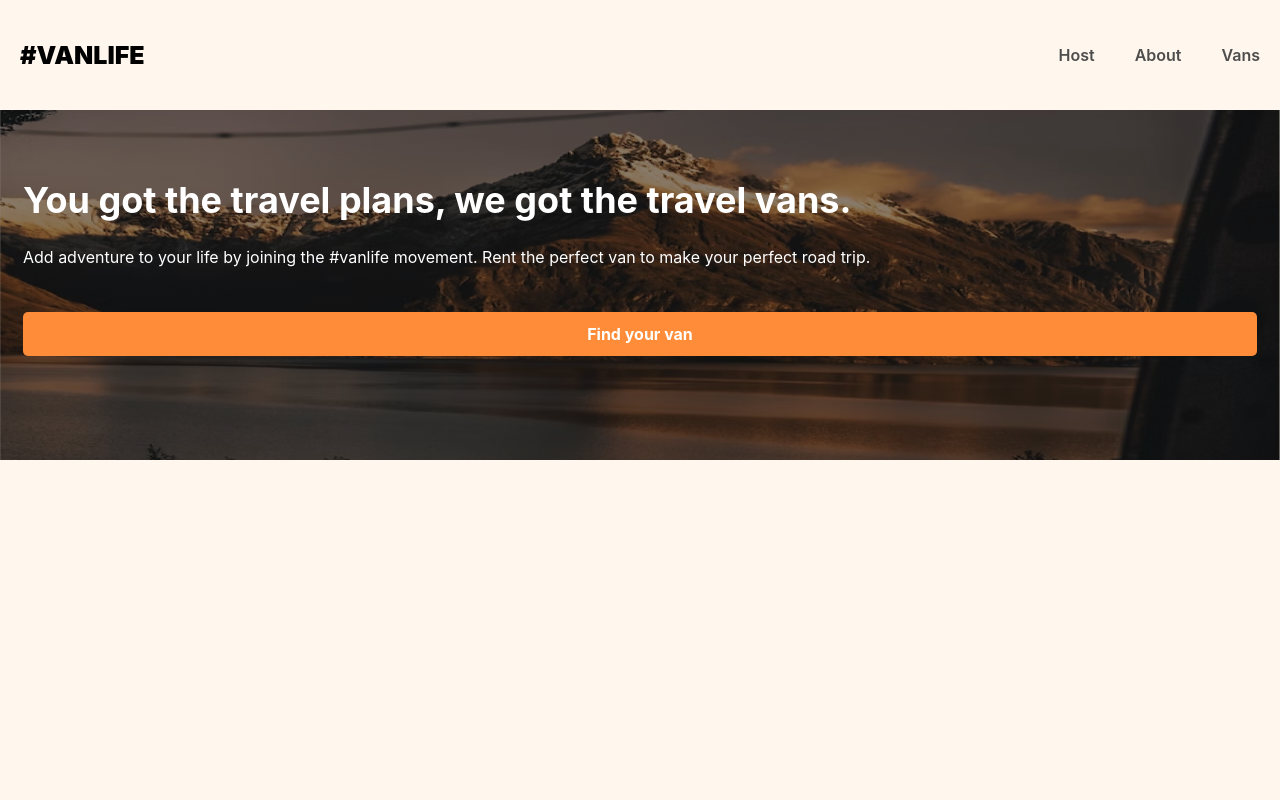
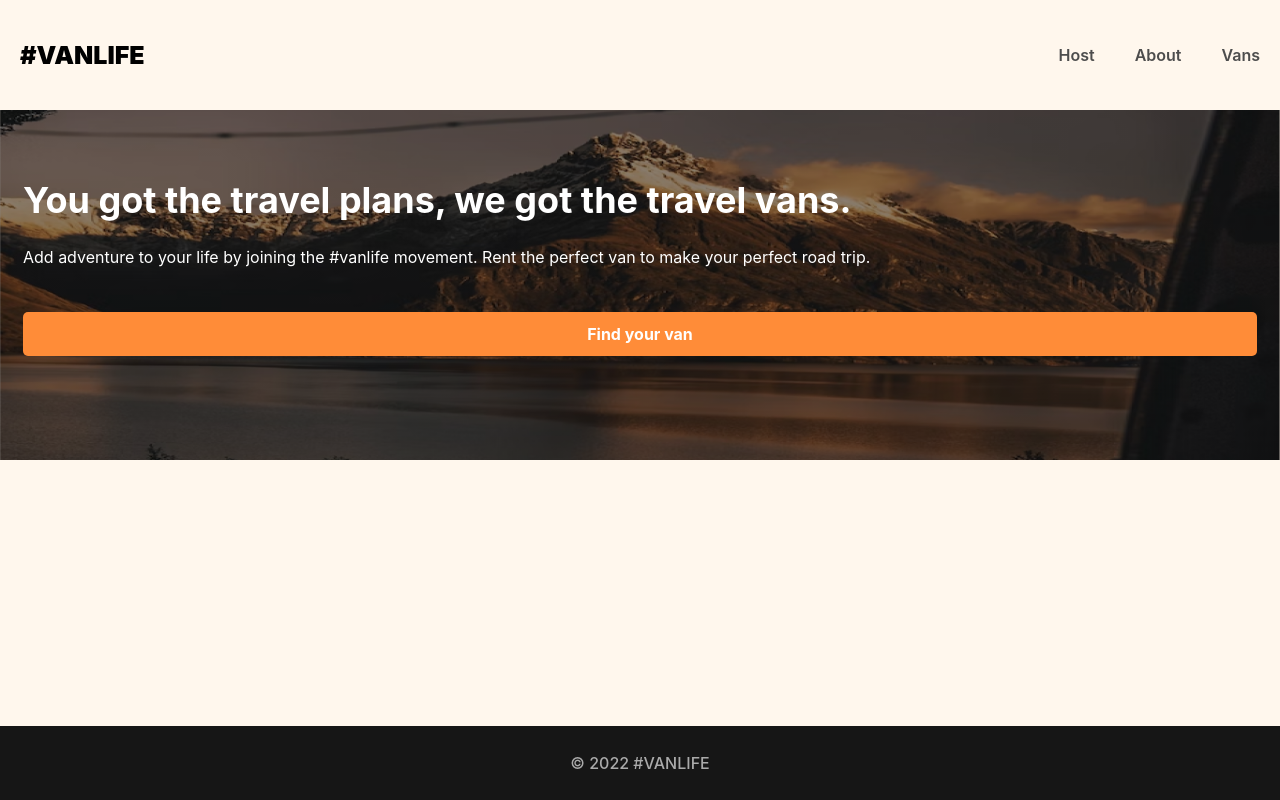
Before and after one commit to SBavia/van-life, a React (Vite) app: page / in a window 1280 px wide. Built offline with nearby package versions, Linux system fonts and the light colour scheme; what miragejs would draw is missing.

Commit message:
feat: add footer

```diff
--- /dev/null
+++ b/src/components/Footer.jsx
@@ -0,0 +1,5 @@
+const Footer = () => {
+  return <footer>&#169; 2022 #VANLIFE</footer>;
+};
+
+export default Footer;
--- a/src/components/Header.jsx
+++ b/src/components/Header.jsx
@@ -1,4 +1,4 @@
-import { Link } from 'react-router-dom';
+import { NavLink, Link } from 'react-router-dom';
 
 const Header = () => {
   return (
@@ -7,9 +7,24 @@ const Header = () => {
         #VanLife
       </Link>
       <nav>
-        <Link to="/host">Host</Link>
-        <Link to="/about">About</Link>
-        <Link to="/vans">Vans</Link>
+        <NavLink
+          to="/host"
+          className={({ isActive }) => (isActive ? 'active-link' : null)}
+        >
+          Host
+        </NavLink>
+        <NavLink
+          to="/about"
+          className={({ isActive }) => (isActive ? 'active-link' : null)}
+        >
+          About
+        </NavLink>
+        <NavLink
+          to="/vans"
+          className={({ isActive }) => (isActive ? 'active-link' : null)}
+        >
+          Vans
+        </NavLink>
       </nav>
     </header>
   );
--- a/src/components/Layout.jsx
+++ b/src/components/Layout.jsx
@@ -1,13 +1,17 @@
 import { Outlet } from 'react-router-dom';
 
 import Header from './Header';
+import Footer from './Footer';
 
 const Layout = () => {
   return (
-    <>
+    <div className="site-wrapper">
       <Header />
-      <Outlet />
-    </>
+      <main>
+        <Outlet />
+      </main>
+      <Footer />
+    </div>
   );
 };
 
--- a/src/components/app/App.css
+++ b/src/components/app/App.css
@@ -1,3 +1,9 @@
+.site-wrapper {
+  min-height: 100vh;
+  display: flex;
+  flex-direction: column;
+}
+
 header {
   height: 110px;
   display: flex;
@@ -15,7 +21,7 @@ header .site-logo {
 
 header a {
   text-decoration: none;
-  color: #4d4d4d;
+  color: #4D4D4D;
   font-weight: 600;
   padding: 5px 20px;
 }
@@ -25,17 +31,33 @@ header a:hover {
   text-decoration: underline;
 }
 
+main {
+  margin-bottom: 84px;
+}
+
+footer {
+  background-color: #161616;
+  color: #AAAAAA;
+  height: 74px;
+  display: flex;
+  flex-shrink: 0;
+  justify-content: center;
+  align-items: center;
+  margin-top: auto;
+  font-weight: 500;
+}
+
 .link-button {
   display: inline-block;
   text-align: center;
   text-decoration: none;
   border: none;
-  padding: 0.75rem 1.375rem;
+  padding: .75rem 1.375rem;
   color: initial;
   font-weight: 700;
   border-radius: 5px;
   cursor: pointer;
-  transition: transform 0.1s ease-in-out;
+  transition: transform .1s ease-in-out;
 }
 
 .link-button:hover {
@@ -44,8 +66,7 @@ header a:hover {
 
 /*** HOME PAGE ***/
 .home-container {
-  background: linear-gradient(0deg, rgba(0, 0, 0, 0.46), rgba(0, 0, 0, 0.46)),
-    url('../../assets/images/home-hero.png') no-repeat center center;
+  background: linear-gradient(0deg, rgba(0, 0, 0, 0.46), rgba(0, 0, 0, 0.46)), url("../../assets/images/home-hero.png") no-repeat center center;
   -webkit-background-size: cover;
   -moz-background-size: cover;
   -o-background-size: cover;
@@ -69,21 +90,22 @@ header a:hover {
   display: inline-block;
   text-align: center;
   text-decoration: none;
-  background-color: #ff8c38;
+  background-color: #FF8C38;
   border: none;
   width: 100%;
   margin-top: 27px;
-  padding-block: 0.75rem;
+  padding-block: .75rem;
   color: white;
   font-weight: 700;
   border-radius: 5px;
   cursor: pointer;
-  transition: transform 0.1s ease-in-out;
+  transition: transform .1s ease-in-out;
 }
 
 .home-container a:hover {
   transform: translate(1px, 1px);
 }
+
 
 /*** ABOUT PAGE ***/
 .about-hero-image {
@@ -105,7 +127,7 @@ header a:hover {
 }
 
 .about-page-cta {
-  background-color: #ffcc8d;
+  background-color: #FFCC8D;
   color: #161616;
   padding-inline: 32px;
   padding-bottom: 32px;
@@ -124,9 +146,10 @@ header a:hover {
   border-radius: 10px;
 }
 
+
 /*** VAN PAGES ***/
 .van-list-container {
-  padding-inline: 23px;
+  padding-inline: 23px
 }
 
 .van-list {
@@ -159,13 +182,13 @@ header a:hover {
   font-weight: 500;
   border: none;
   border-radius: 5px;
-  background-color: #ffead0;
-  color: #4d4d4d;
+  background-color: #FFEAD0;
+  color: #4D4D4D;
   transition: 200ms all cubic-bezier(0.4, 0, 0.2, 1);
 }
 
 .van-type:hover {
-  color: #ffead0;
+  color: #FFEAD0;
 }
 
 .van-type:focus {
@@ -173,21 +196,18 @@ header a:hover {
 }
 
 .van-type.selected {
-  color: #ffead0;
+  color: #FFEAD0;
 }
 
-.van-type.simple:hover,
-.van-type.simple.selected {
-  background-color: #e17654;
+.van-type.simple:hover, .van-type.simple.selected {
+  background-color: #E17654;
 }
 
-.van-type.rugged:hover,
-.van-type.rugged.selected {
-  background-color: #115e59;
+.van-type.rugged:hover, .van-type.rugged.selected {
+  background-color: #115E59;
 }
 
-.van-type.luxury:hover,
-.van-type.luxury.selected {
+.van-type.luxury:hover, .van-type.luxury.selected {
   background-color: #161616;
 }
 
@@ -201,7 +221,7 @@ header a:hover {
   border-radius: 5px;
   text-decoration: underline;
   background-color: transparent;
-  color: #4d4d4d;
+  color: #4D4D4D;
 }
 
 i[class*='van-type-'] {
@@ -218,6 +238,7 @@ i[class*='van-type-'] {
 }
 
 .van-detail-container .back-button:visited {
+
 }
 
 .van-detail-container .back-button span {
@@ -255,7 +276,7 @@ i[class*='van-type-'] {
 }
 
 .van-detail .link-button {
-  background-color: #ff8c38;
+  background-color: #FF8C38;
   color: white;
   font-size: 1.125rem;
 }
--- a/src/components/app/App.jsx
+++ b/src/components/app/App.jsx
@@ -15,15 +15,16 @@ const App = () => {
   return (
     <BrowserRouter>
       <Routes>
-        <Route element={<Layout />}>
-          <Route path="/" element={<Home />} />
-          <Route path="/about" element={<About />} />
-          <Route path="/vans" element={<Vans />} />
-          <Route path="/vans/:id" element={<VanDetail />} />
-          <Route path="/host" element={<HostLayout />}>
-            <Route path="/host" element={<Dashboard />} />
-            <Route path="/host/income" element={<Income />} />
-            <Route path="/host/reviews" element={<Reviews />} />
+        <Route path="/" element={<Layout />}>
+          <Route index element={<Home />} />
+          <Route path="about" element={<About />} />
+          <Route path="vans" element={<Vans />} />
+          <Route path="vans/:id" element={<VanDetail />} />
+
+          <Route path="host" element={<HostLayout />}>
+            <Route index element={<Dashboard />} />
+            <Route path="income" element={<Income />} />
+            <Route path="reviews" element={<Reviews />} />
           </Route>
         </Route>
       </Routes>
```
